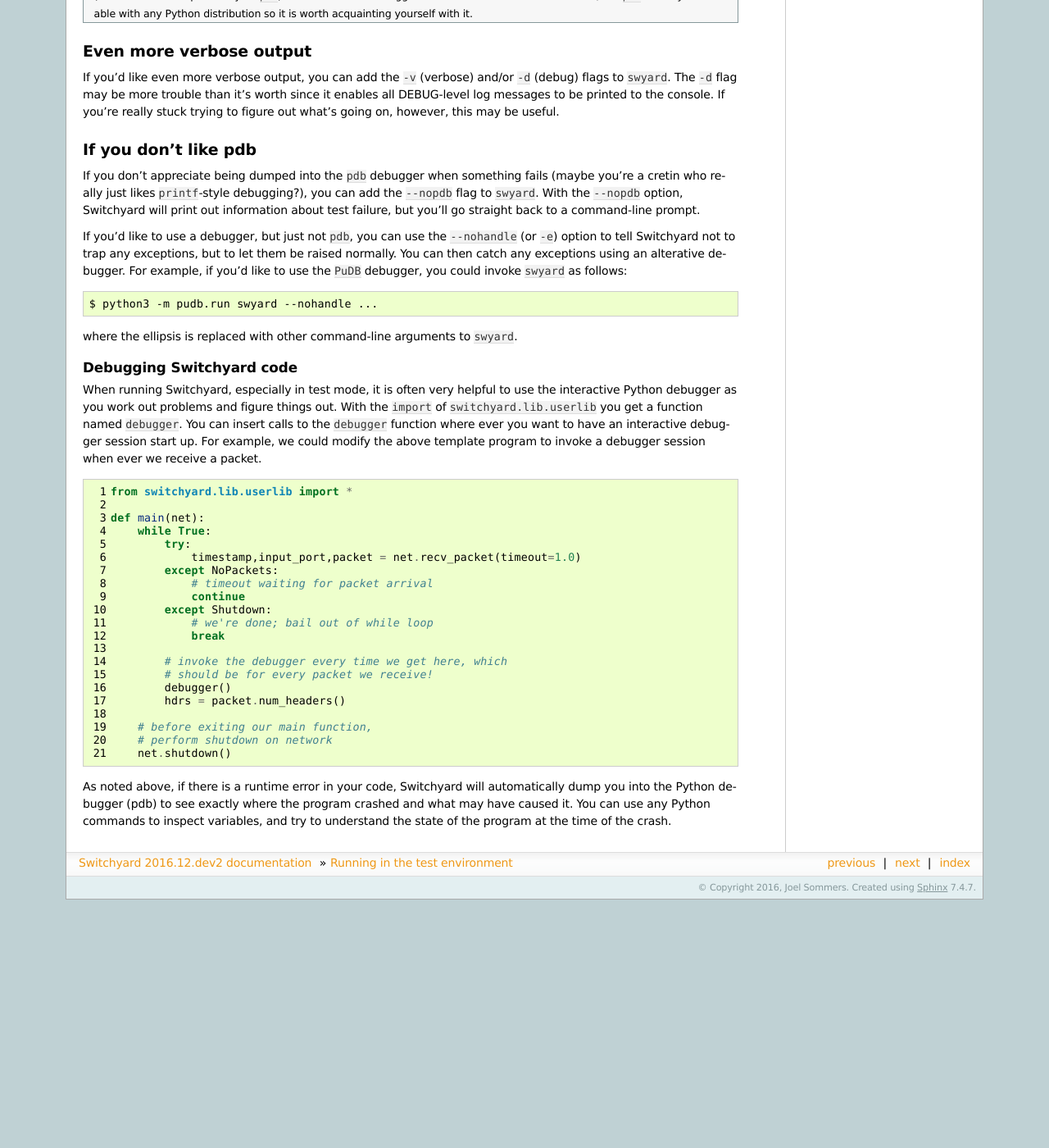
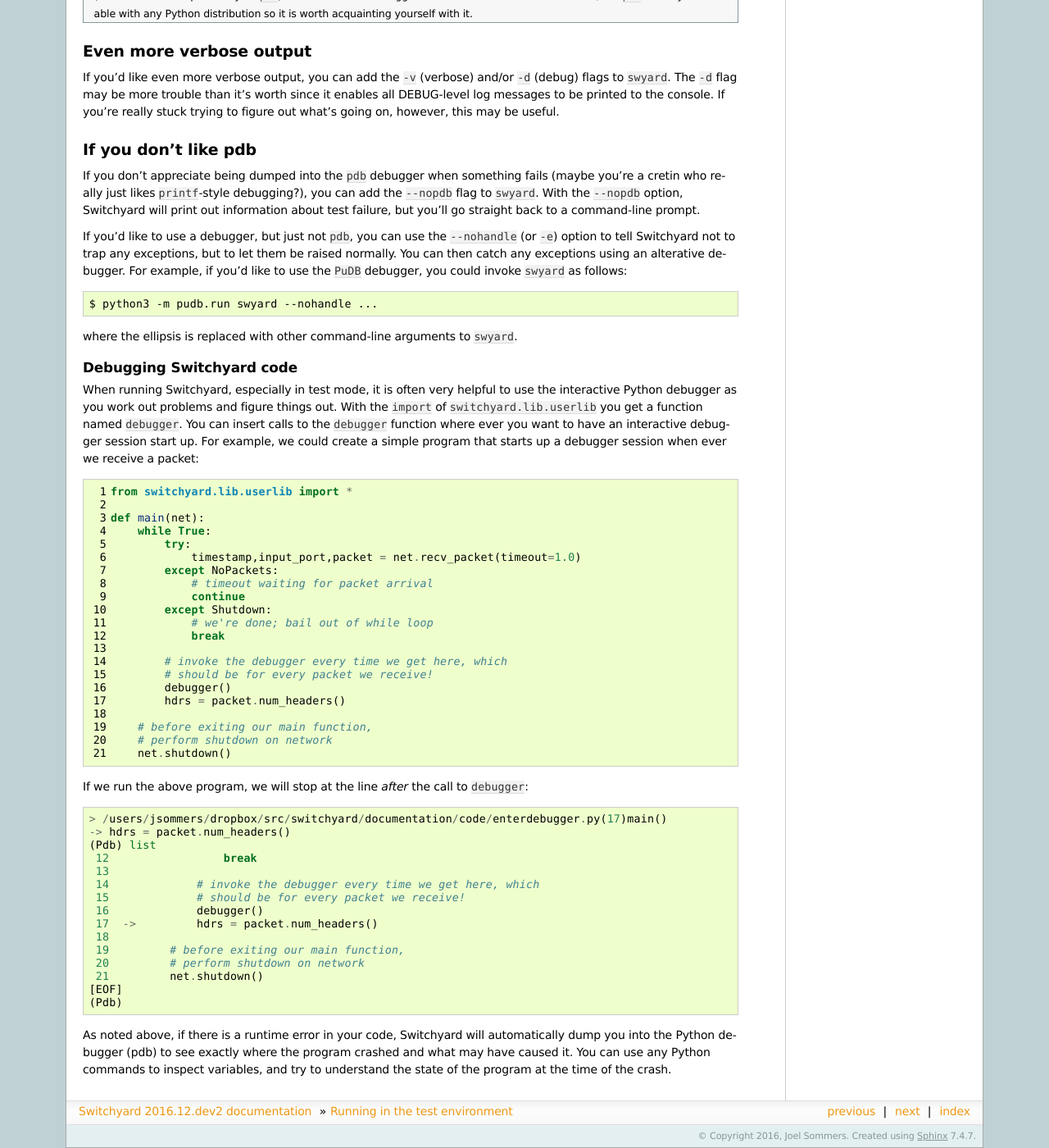
Before and after one commit to jsommers/switchyard, a Sphinx documentation site: the page built from documentation/test_execution.rst, in a window 1280 px wide and 1400 px high, scrolled down 5248 px. Shown: the whole window at 82% size. Built offline with Sphinx 7.4.7, drawn with Linux system fonts in a browser that asks for light colours; before the commit the page ends 6345 px from its top, so only the background shows below that.

Commit message:
Finish edit of test execution

```diff
--- a/documentation/test_execution.rst
+++ b/documentation/test_execution.rst
@@ -291,11 +291,28 @@
 Debugging Switchyard code
 -------------------------
 
-When running Switchyard, especially in test mode, it is often very helpful to use the interactive Python debugger as you work out problems and figure things out.  With the ``import`` of ``switchyard.lib.userlib`` you get a function named ``debugger``.  You can insert calls to the ``debugger`` function where ever you want to have an interactive debugger session start up.   For example, we could modify the above template program to invoke a debugger session when ever we receive a packet.
-
+When running Switchyard, especially in test mode, it is often very helpful to use the interactive Python debugger as you work out problems and figure things out.  With the ``import`` of ``switchyard.lib.userlib`` you get a function named ``debugger``.  You can insert calls to the ``debugger`` function where ever you want to have an interactive debugger session start up.   For example, we could create a simple program that starts up a debugger session when ever we receive a packet:
 
 .. literalinclude:: code/enterdebugger.py
    :language: python
    :linenos:
 
+If we run the above program, we will stop at the line *after* the call to ``debugger``::
+
+    > /users/jsommers/dropbox/src/switchyard/documentation/code/enterdebugger.py(17)main()
+    -> hdrs = packet.num_headers()
+    (Pdb) list
+     12                 break
+     13
+     14             # invoke the debugger every time we get here, which
+     15             # should be for every packet we receive!
+     16             debugger()
+     17  ->         hdrs = packet.num_headers()
+     18
+     19         # before exiting our main function,
+     20         # perform shutdown on network
+     21         net.shutdown()
+    [EOF]
+    (Pdb)
+
 As noted above, if there is a runtime error in your code, Switchyard will automatically dump you into the Python debugger (pdb) to see exactly where the program crashed and what may have caused it.  You can use any Python commands to inspect variables, and try to understand the state of the program at the time of the crash.
```
